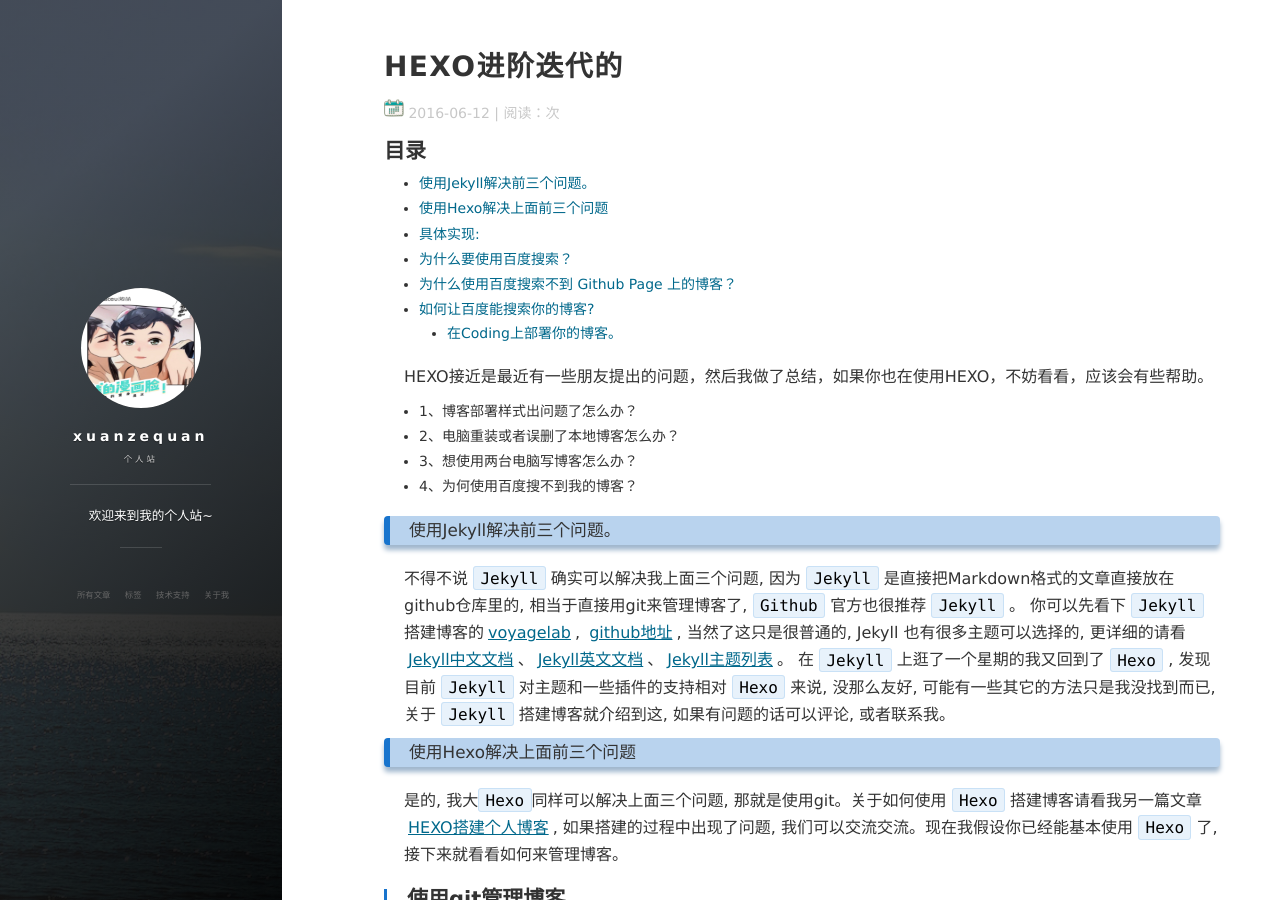
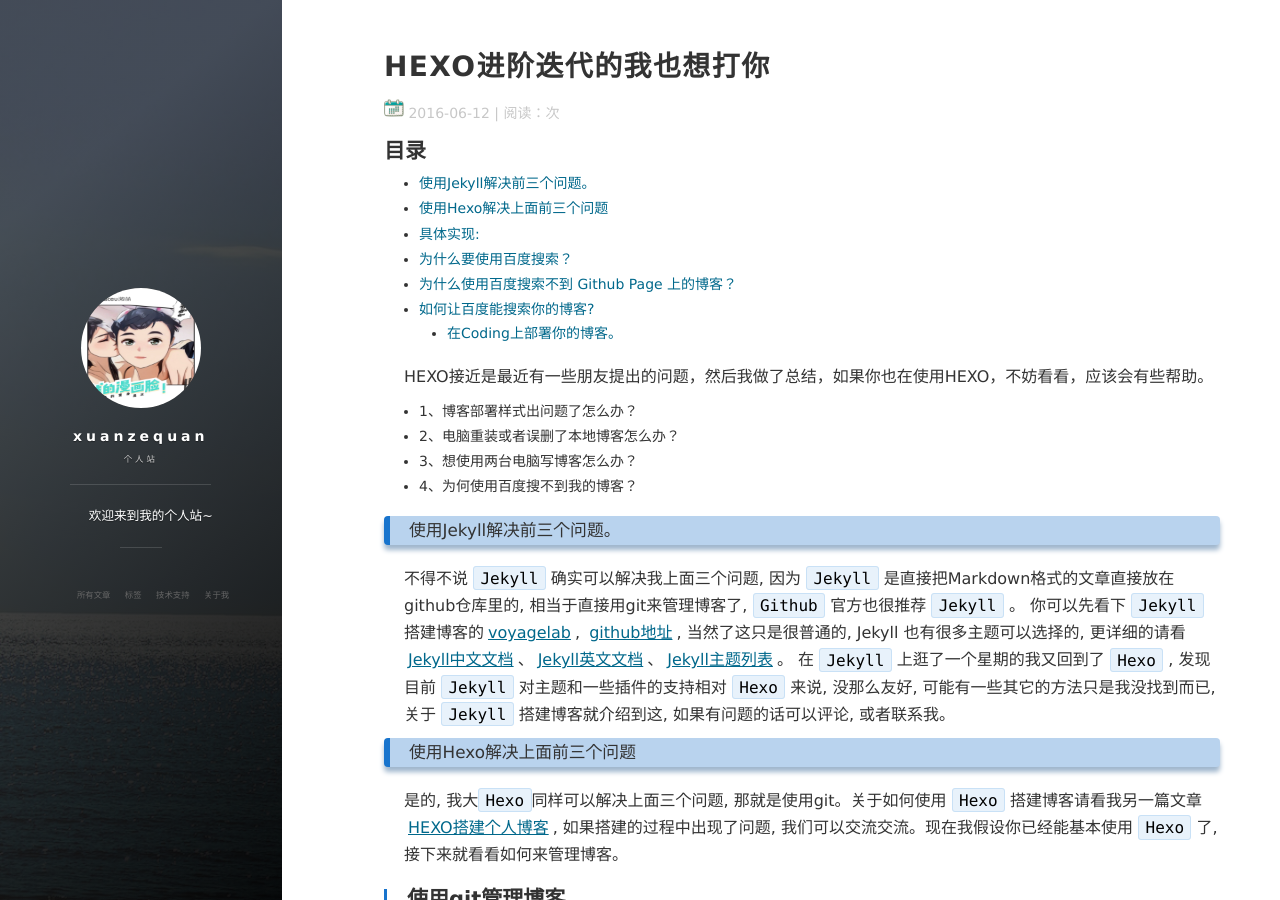
Before and after one commit to bestfutureforus/bestfutureforus.github.io, a Jekyll site: the page built from _posts/2016-06-12-HEXO_Advanced.md, in a window 1280 px wide and 900 px high. Built offline with Jekyll 4.4.1, drawn with Linux system fonts in a browser that asks for light colours; nearby versions of some CDN libraries; comment, search, counter and statistics services are not loaded.

Commit message:
fun(*): 提交代码

```diff
--- a/_posts/2016-06-12-HEXO_Advanced.md
+++ b/_posts/2016-06-12-HEXO_Advanced.md
@@ -1,6 +1,6 @@
 ---
 layout: post
-title: HEXO进阶迭代的
+title: HEXO进阶迭代的我也想打你
 tag: hexo
 ---
 
```
